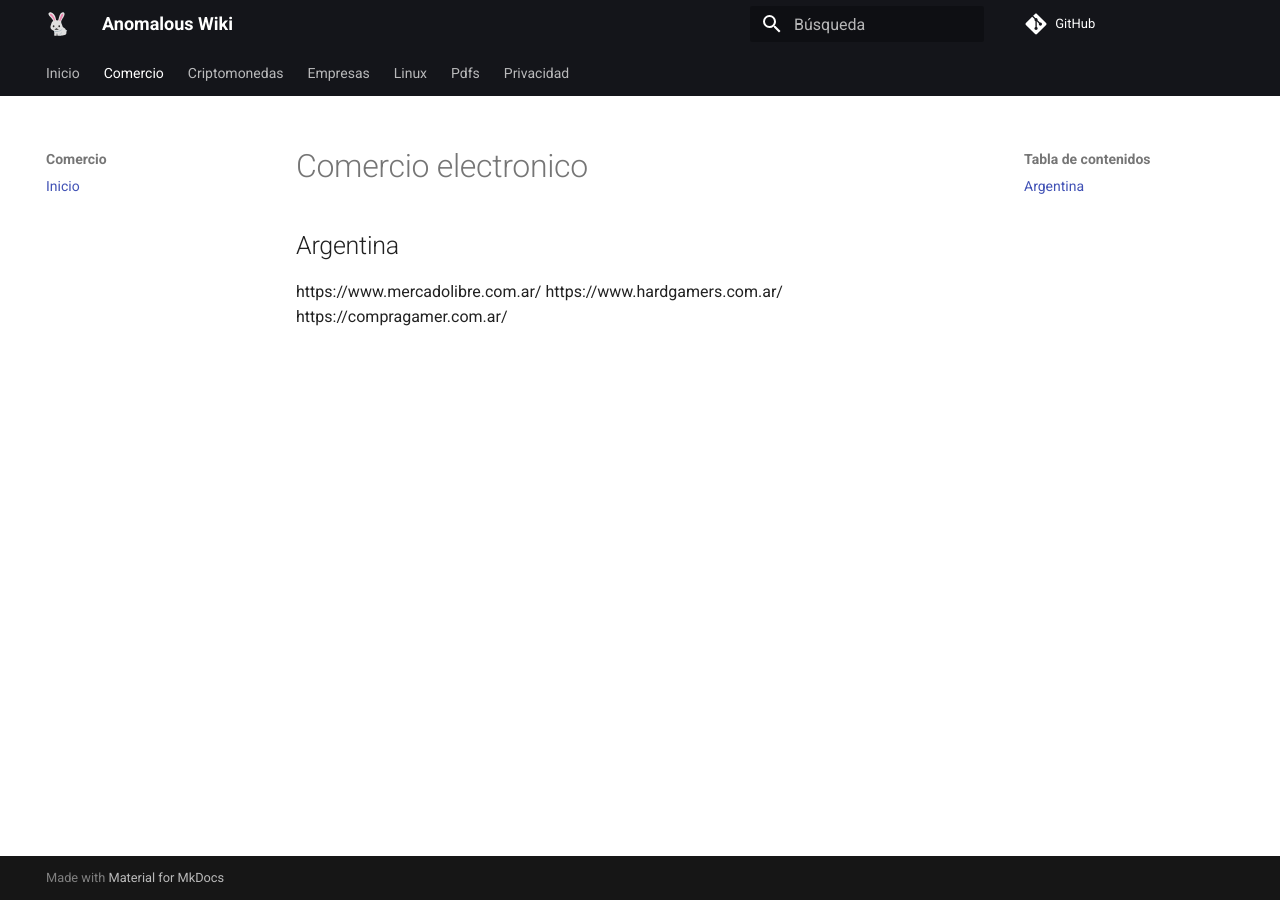
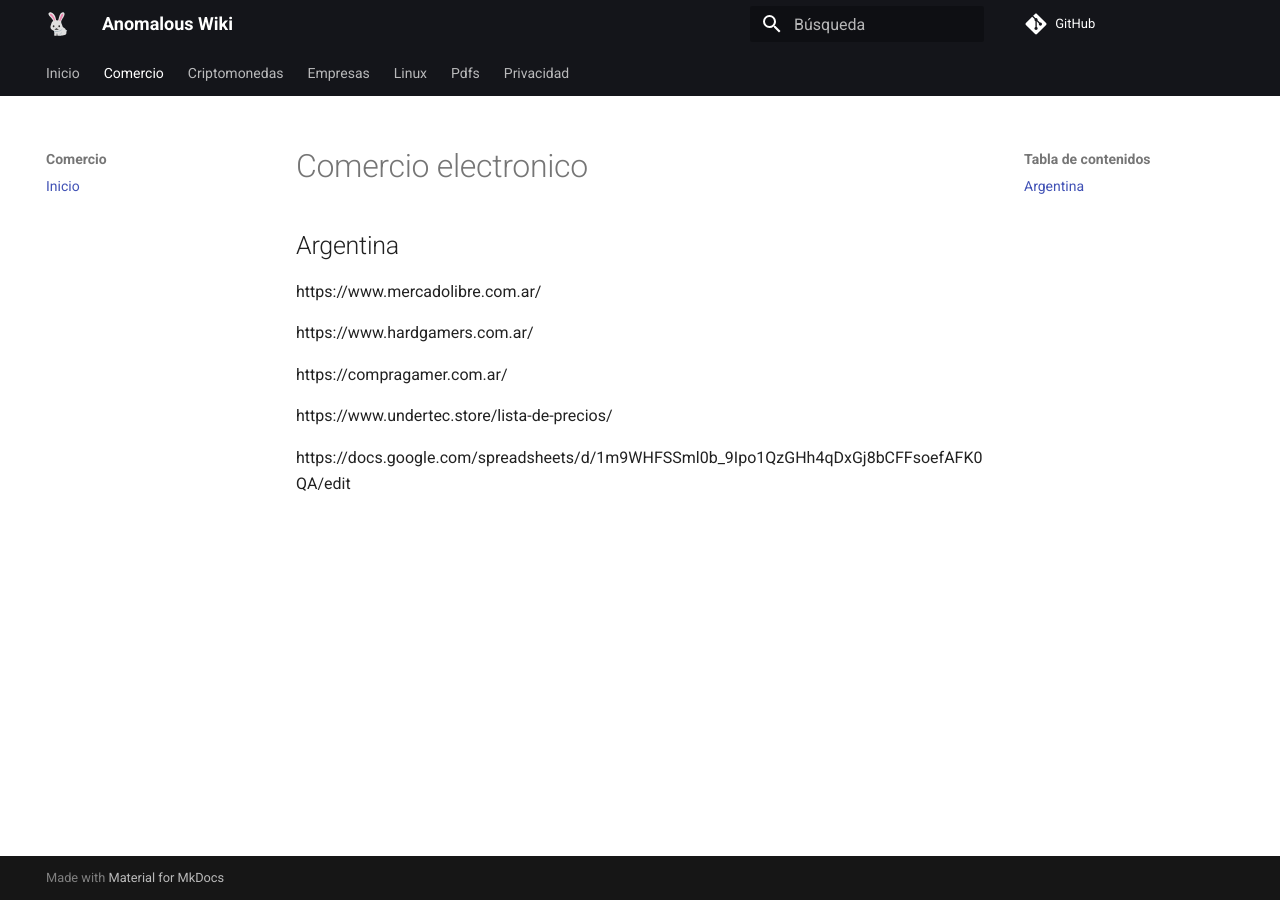
Before and after one commit to anomalouscode/wiki, an MkDocs documentation site: the page built from docs/comercio/index.md, in a window 1280 px wide. Built offline with MkDocs 1.6.1 and Material for MkDocs 9.7.7, drawn with Linux system fonts in a browser that asks for light colours; comment, search, counter and statistics services are not loaded; some of the changed lines change nothing that is shown.

Commit message:
Update index.md

```diff
--- a/docs/comercio/index.md
+++ b/docs/comercio/index.md
@@ -5,6 +5,13 @@
 # Comercio electronico
 
 ## Argentina
+
 https://www.mercadolibre.com.ar/
+
 https://www.hardgamers.com.ar/
+
 https://compragamer.com.ar/
+
+https://www.undertec.store/lista-de-precios/
+
+https://docs.google.com/spreadsheets/d/1m9WHFSSml0b_9Ipo1QzGHh4qDxGj8bCFFsoefAFK0QA/edit
```
